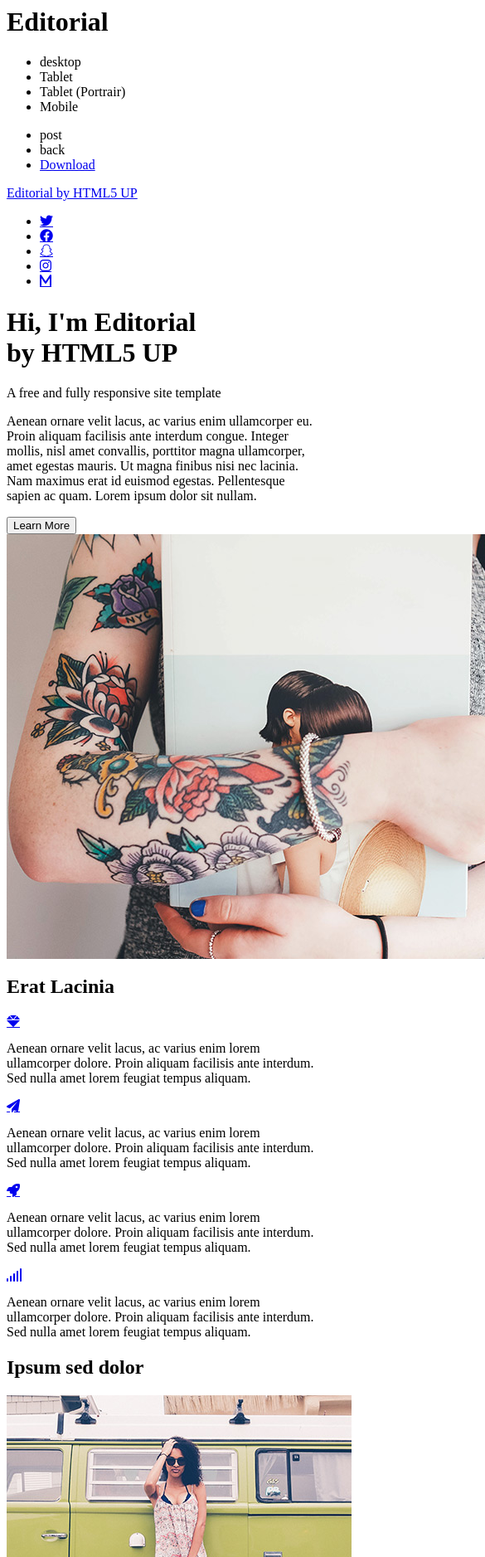
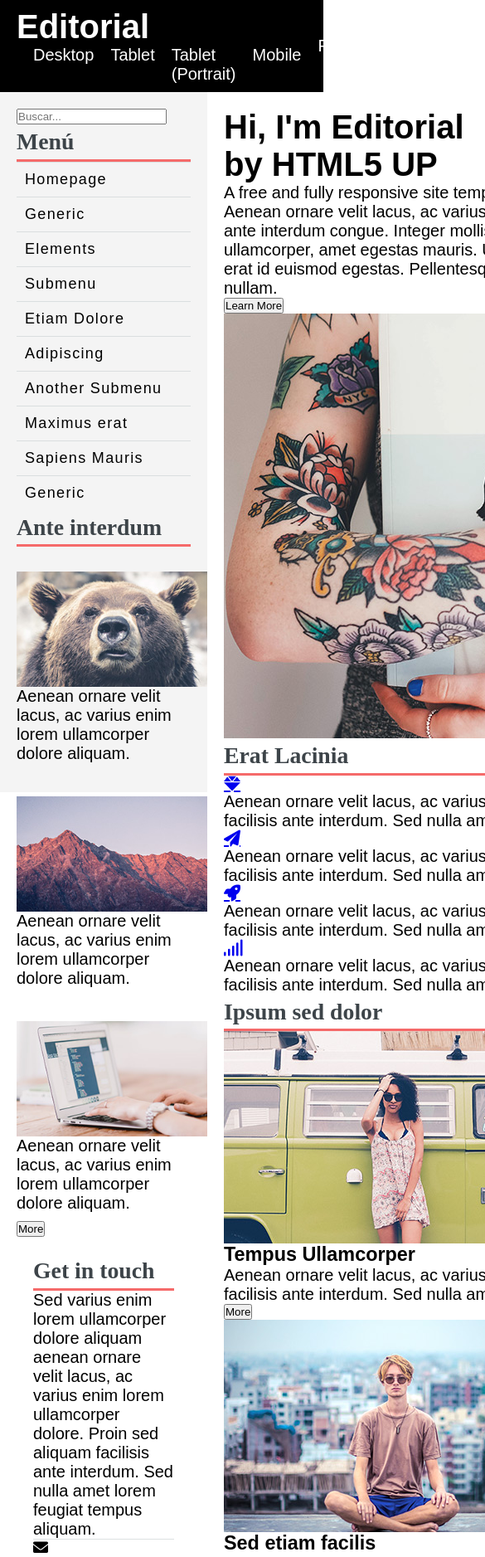
Before and after one commit to DavidHenrique24/2425-M9, a plain HTML site: page Practica/index.html in a window 390 px wide. Shown: the top 1877 px of the page at 83% size, 585 px wide, since content can reach past the window. Drawn offline with Linux system fonts and the light colour scheme.

Commit message:
actualizacion pagina

```diff
--- a/Practica/index.html
+++ b/Practica/index.html
@@ -1,151 +1,38 @@
 <html lang="es">
 <head>
     <meta charset="UTF-8">
-    <meta name="viewport" content="width=, initial-scale=1.0">
+    <meta name="viewport" content="width=device-width, initial-scale=1.0">
     <title>Editorial</title>
     <link rel="stylesheet" href="style.css">
     <link rel="stylesheet" href="https://cdnjs.cloudflare.com/ajax/libs/font-awesome/6.0.0-beta3/css/all.min.css">
+</head>
 
-
-</head>
-<header>
+<body>
+    <header class="menuArriba">
         <div class="headerIzquierdo">
             <h1>Editorial</h1>
             <ul>
-            <li>desktop</li>
-            <li>Tablet</li>
-            <li>Tablet (Portrair)</li>
-            <li>Mobile</li>
+                <li><a href="#">Desktop</a></li>
+                <li><a href="#">Tablet</a></li>
+                <li><a href="#">Tablet (Portrait)</a></li>
+                <li><a href="#">Mobile</a></li>
             </ul>
         </div>
         <div class="headerDerecho">
             <ul>
-            <li>post</li>
-            <li>back</li>
-             <li><a href="https://html5up.net/editorial" >Download <a></li>
+                <li><a href="#">Post</a></li>
+                <li><a href="#">Back</a></li>
+                <li><a href="https://html5up.net/editorial">Download</a></li>
             </ul>
         </div>
     </header>
-<body>
-    <div class="bannerEditorial">
-        <a href="https://html5up.net/editorial">Editorial by HTML5 UP</a>
-        <ul>
-            <li><a href="#" class="fab fa-twitter"></a></li>
-            <li><a href="#" class="fab fa-facebook"></a></li>
-            <li><a href="#" class="fab fa-snapchat"></a></li>
-            <li><a href="#" class="fab fa-instagram"></a></li>
-            <li><a href="#" class="fab fa-M"></a></li>
-        </ul>
 
-    </div>
-    <div class="bannerPrincipal>
-        <div class="Contenido">
-            <header>
-                <h1>Hi, I'm Editorial
-                 <br>
-                 by HTML5 UP
-                </h1>
-                <p>A free and fully responsive site template</p>
-                <p>Aenean ornare velit lacus, ac varius enim ullamcorper eu. Proin aliquam facilisis ante interdum congue. Integer mollis, nisl amet convallis, porttitor magna ullamcorper, amet egestas mauris. Ut magna finibus nisi nec lacinia. Nam maximus erat id euismod egestas. Pellentesque sapien ac quam. Lorem ipsum dolor sit nullam.</p>
-             <div class="btnMore"><button>Learn More</button></div>
-            </header>
-            <span class="imagenChica"><img src="image.png" alt=""></span>
-
-            <!-- Seccion 1 donde se muestra las caracteristicas -->
-            <div class="seccion">
-                <header class="tituloH2">
-                    <h2>Erat Lacinia</h2>
-                </header>
-                <div class="caracteristicas">
-                    <span class="icono"><a href="#" class="fas fa-gem"></a></span>
-                    <div class=""contenidoCaracte>
-                        <p>Aenean ornare velit lacus, ac varius enim lorem ullamcorper dolore. Proin aliquam facilisis ante interdum. Sed nulla amet lorem feugiat tempus aliquam.</p>
-                    </div>
-                </div>
-
-                <div class="caracteristicas">
-                    <span class="icono"><a href="#" class="fas fa-paper-plane"></a></span>
-                    <div class=""contenidoCaracte>
-                        <p>Aenean ornare velit lacus, ac varius enim lorem ullamcorper dolore. Proin aliquam facilisis ante interdum. Sed nulla amet lorem feugiat tempus aliquam.</p>
-                    </div>
-                </div>
-
-                <div class="caracteristicas">
-                    <span class="icono"><a href="#" class="fas fa-rocket"></a></span>
-                    <div class=""contenidoCaracte>
-                        <p>Aenean ornare velit lacus, ac varius enim lorem ullamcorper dolore. Proin aliquam facilisis ante interdum. Sed nulla amet lorem feugiat tempus aliquam.</p>
-                    </div>
-                </div>
-
-                <div class="caracteristicas">
-                    <span class="icono"><a href="#" class="fas fa-signal"></a></span>
-                    <div class=""contenidoCaracte>
-                        <p>Aenean ornare velit lacus, ac varius enim lorem ullamcorper dolore. Proin aliquam facilisis ante interdum. Sed nulla amet lorem feugiat tempus aliquam.</p>                    </div>
-                </div>
-
-
-
-
-
-
-
-
-            </div>
-            <div class="seccion">
-                <header class="tituloH2">
-                    <h2>Ipsum sed dolor</h2>
-                </header>
-                <div class="caracteristicas>
-                    <a href="#"><img src="chicaRosa.png" alt=""></a>
-                    <h3>Tempus Ullampcorper</h3>
-                    <p>Aenean ornare velit lacus, ac varius enim lorem ullamcorper dolore. Proin aliquam facilisis ante interdum. Sed nulla amet lorem feugiat tempus aliquam.</p>
-                    <button class="btnMore">More</button>
-                </div>
-
-                <div class="caracteristicas>
-                    <a href="#"><img src="yehor.png" alt=""></a>
-                    <h3>Sed etiam facilis</h3>
-                    <p>Aenean ornare velit lacus, ac varius enim lorem ullamcorper dolore. Proin aliquam facilisis ante interdum. Sed nulla amet lorem feugiat tempus aliquam.</p>
-                    <button class="btnMore">More</button>
-                </div>
-
-                <div class="caracteristicas>
-                    <a href="#"><img src="kobe.png" alt=""></a>
-                    <h3>Feugiat lorem aenean</h3>
-                    <p>Aenean ornare velit lacus, ac varius enim lorem ullamcorper dolore. Proin aliquam facilisis ante interdum. Sed nulla amet lorem feugiat tempus aliquam.</p>
-                    <button class="btnMore">More</button>
-                </div>
-
-                <div class="caracteristicas>
-                    <a href="#"><img src="camara.png" alt=""></a>
-                    <h3>Amet varius aliquam</h3>
-                    <p>Aenean ornare velit lacus, ac varius enim lorem ullamcorper dolore. Proin aliquam facilisis ante interdum. Sed nulla amet lorem feugiat tempus aliquam.</p>
-                    <button class="btnMore">More</button>
-                </div>
-
-                <div class="caracteristicas>
-                    <a href="#"><img src="tijera.png" alt=""></a>
-                    <h3>Nulla amet dolore</h3>
-                    <p>Aenean ornare velit lacus, ac varius enim lorem ullamcorper dolore. Proin aliquam facilisis ante interdum. Sed nulla amet lorem feugiat tempus aliquam.</p>
-                    <button class="btnMore">More</button>
-                </div>
-
-                <div class="caracteristicas>
-                    <a href="#"><img src="chicaRubia.png" alt=""></a>
-                    <h3>Interdum aenean</h3>
-                    <p>Aenean ornare velit lacus, ac varius enim lorem ullamcorper dolore. Proin aliquam facilisis ante interdum. Sed nulla amet lorem feugiat tempus aliquam.</p>
-                    <button class="btnMore">More</button>
-                </div>
-            </div>
-
-        </div>
-
-        <!-- Menu izquierdo -->
+    <div class="contenedorPrincipal">
+        <!-- Menú izquierdo -->
         <div class="menuIzquierdo">
             <input type="text" name="query" placeholder="Buscar..." required>
-            <!-- Menu -->
             <nav id="menuTitulo">
-              <header><h2>Menu</h2></header>
+                <header><h2>Menú</h2></header>
                 <ul>
                     <li><a href="#">Homepage</a></li>
                     <li><a href="#">Generic</a></li>
@@ -158,86 +45,132 @@
                     <li><a href="#">Sapiens Mauris</a></li>
                     <li><a href="#">Generic</a></li>
                 </ul>
-
             </nav>
-
-            <!-- Seccion 2 que son tarjetas con iamgenes -->
             <div class="imgIzquierdas">
                 <header><h2>Ante interdum</h2></header>
                 <div class="tarjetasMenu">
                     <a href="#" class="imagenMenu"><img src="oso.png" alt=""></a>
                     <p>Aenean ornare velit lacus, ac varius enim lorem ullamcorper dolore aliquam.</p>
-                    <br>
                 </div>
-                <div class="tarjetasMenu"></div>
+                <div class="tarjetasMenu">
                     <a href="#" class="imagenMenu"><img src="montana.png" alt=""></a>
                     <p>Aenean ornare velit lacus, ac varius enim lorem ullamcorper dolore aliquam.</p>
-                    <br>
                 </div>
-                <div class="tarjetasMenu"></div>
+                <div class="tarjetasMenu">
                     <a href="#" class="imagenMenu"><img src="compu.png" alt=""></a>
                     <p>Aenean ornare velit lacus, ac varius enim lorem ullamcorper dolore aliquam.</p>
-                    <br>
                 </div>
             </div>
             <button class="btnMore">More</button>
-            <!-- Seccion 3 de informacion -->
             <div class="infoIzquierda">
                 <header><h2>Get in touch</h2></header>
                 <p>Sed varius enim lorem ullamcorper dolore aliquam aenean ornare velit lacus, ac varius enim lorem ullamcorper dolore. Proin sed aliquam facilisis ante interdum. Sed nulla amet lorem feugiat tempus aliquam.</p>
                 <ul>
-                  <li class="fas fa-envelope"><a href="#">information@untitled.tld</a></li>
-                  <li class="fas fa-phone"><a href="#">(000)0000-0000</a></li>
-                  <li class="fas fa-house"><a href="#">information@untitled.tld</a></li>
+                    <li><span class="fas fa-envelope"></span> <a href="mailto:information@untitled.tld">information@untitled.tld</a></li>
+                    <li><span class="fas fa-phone"></span> <a href="tel:+0000000000">(000) 0000-0000</a></li>
+                    <li><span class="fas fa-house"></span> <a href="#">1234 Somewhere Road, Nashville, TN 00000</a></li>
                 </ul>
+            </div>
             <footer id="footMenu">
                 <p>© Untitled. All rights reserved. Demo Images: Unsplash. Design: HTML5 UP.</p>
-
-
-
-
-
             </footer>
-
-
-
-
         </div>
 
+        <!-- Banner Principal -->
+        <div class="bannerPrincipal">
+            <div class="Contenido">
+                <header>
+                    <h1>Hi, I'm Editorial<br>by HTML5 UP</h1>
+                    <p>A free and fully responsive site template</p>
+                    <p>Aenean ornare velit lacus, ac varius enim ullamcorper eu. Proin aliquam facilisis ante interdum congue. Integer mollis, nisl amet convallis, porttitor magna ullamcorper, amet egestas mauris. Ut magna finibus nisi nec lacinia. Nam maximus erat id euismod egestas. Pellentesque sapien ac quam. Lorem ipsum dolor sit nullam.</p>
+                    <div class="btnMore"><button>Learn More</button></div>
+                </header>
+                <span class="imagenChica"><img src="image.png" alt=""></span>
 
-
-
-
-
-
-
-
-
-
-
+                <div class="seccion">
+                    <header class="tituloH2">
+                        <h2>Erat Lacinia</h2>
+                    </header>
+                    <div class="caracteristicas">
+                        <span class="icono"><a href="#" class="fas fa-gem"></a></span>
+                        <div class="contenidoCaracte">
+                            <p>Aenean ornare velit lacus, ac varius enim lorem ullamcorper dolore. Proin aliquam facilisis ante interdum. Sed nulla amet lorem feugiat tempus aliquam.</p>
+                        </div>
+                    </div>
+                    <div class="caracteristicas">
+                        <span class="icono"><a href="#" class="fas fa-paper-plane"></a></span>
+                        <div class="contenidoCaracte">
+                            <p>Aenean ornare velit lacus, ac varius enim lorem ullamcorper dolore. Proin aliquam facilisis ante interdum. Sed nulla amet lorem feugiat tempus aliquam.</p>
+                        </div>
+                    </div>
+                    <div class="caracteristicas">
+                        <span class="icono"><a href="#" class="fas fa-rocket"></a></span>
+                        <div class="contenidoCaracte">
+                            <p>Aenean ornare velit lacus, ac varius enim lorem ullamcorper dolore. Proin aliquam facilisis ante interdum. Sed nulla amet lorem feugiat tempus aliquam.</p>
+                        </div>
+                    </div>
+                    <div class="caracteristicas">
+                        <span class="icono"><a href="#" class="fas fa-signal"></a></span>
+                        <div class="contenidoCaracte">
+                            <p>Aenean ornare velit lacus, ac varius enim lorem ullamcorper dolore. Proin aliquam facilisis ante interdum. Sed nulla amet lorem feugiat tempus aliquam.</p>
+                        </div>
+                    </div>
+                </div>
+                <div class="seccion">
+                    <header class="tituloH2">
+                        <h2>Ipsum sed dolor</h2>
+                    </header>
+                    <div class="caracteristicas">
+                        <a href="#"><img src="chicaRosa.png" alt=""></a>
+                        <h3>Tempus Ullamcorper</h3>
+                        <p>Aenean ornare velit lacus, ac varius enim lorem ullamcorper dolore. Proin aliquam facilisis ante interdum. Sed nulla amet lorem feugiat tempus aliquam.</p>
+                        <button class="btnMore">More</button>
+                    </div>
+                    <div class="caracteristicas">
+                        <a href="#"><img src="yehor.png" alt=""></a>
+                        <h3>Sed etiam facilis</h3>
+                        <p>Aenean ornare velit lacus, ac varius enim lorem ullamcorper dolore. Proin aliquam facilisis ante interdum. Sed nulla amet lorem feugiat tempus aliquam.</p>
+                        <button class="btnMore">More</button>
+                    </div>
+                    <div class="caracteristicas">
+                        <a href="#"><img src="kobe.png" alt=""></a>
+                        <h3>Feugiat lorem aenean</h3>
+                        <p>Aenean ornare velit lacus, ac varius enim lorem ullamcorper dolore. Proin aliquam facilisis ante interdum. Sed nulla amet lorem feugiat tempus aliquam.</p>
+                        <button class="btnMore">More</button>
+                    </div>
+                    <div class="caracteristicas">
+                        <a href="#"><img src="camara.png" alt=""></a>
+                        <h3>Amet varius aliquam</h3>
+                        <p>Aenean ornare velit lacus, ac varius enim lorem ullamcorper dolore. Proin aliquam facilisis ante interdum. Sed nulla amet lorem feugiat tempus aliquam.</p>
+                        <button class="btnMore">More</button>
+                    </div>
+                    <div class="caracteristicas">
+                        <a href="#"><img src="tijera.png" alt=""></a>
+                        <h3>Nulla amet dolore</h3>
+                        <p>Aenean ornare velit lacus, ac varius enim lorem ullamcorper dolore. Proin aliquam facilisis ante interdum. Sed nulla amet lorem feugiat tempus aliquam.</p>
+                        <button class="btnMore">More</button>
+                    </div>
+                    <div class="caracteristicas">
+                        <a href="#"><img src="chicaRubia.png" alt=""></a>
+                        <h3>Interdum aenean</h3>
+                        <p>Aenean ornare velit lacus, ac varius enim lorem ullamcorper dolore. Proin aliquam facilisis ante interdum. Sed nulla amet lorem feugiat tempus aliquam.</p>
+                        <button class="btnMore">More</button>
+                    </div>
+                </div>
+            </div>
+        </div>
     </div>
 
-
-
-
-
-
-
-
-
-
-
-
-
-
-
-
-
-
+    <div class="bannerEditorial">
+        <a href="https://html5up.net/editorial">Editorial by HTML5 UP</a>
+        <ul>
+            <li><a href="#" class="fab fa-twitter"></a></li>
+            <li><a href="#" class="fab fa-facebook"></a></li>
+            <li><a href="#" class="fab fa-snapchat"></a></li>
+            <li><a href="#" class="fab fa-instagram"></a></li>
+            <li><a href="#" class="fab fa-medium"></a></li>
+        </ul>
     </div>
 
-
-
 </body>
-
 </html>
--- a/Practica/style.css
+++ b/Practica/style.css
@@ -0,0 +1,187 @@
+* {
+    box-sizing: border-box;
+    margin: 0;
+    padding: 0;
+}
+
+body {
+    font-family: Arial, sans-serif;
+    font-size: 20px;
+}
+
+.contenedorPrincipal {
+    display: flex;
+}
+
+.menuIzquierdo {
+    width: 250px;
+    padding: 20px;
+    background-color: #f5f6f7;
+    height: 100vh;
+}
+
+.bannerPrincipal {
+    flex-grow: 1;
+    padding: 20px;
+}
+
+.bannerEditorial {
+    background-color: #eaeaea;
+    padding: 10px;
+    text-align: center;
+}
+
+h2 {
+    color: #3d4449;
+    font-family: "Roboto Slab", serif;
+    font-weight: 700;
+    line-height: 1.5;
+    font-size: 1.38889em;
+    border-bottom: solid 3px #f56a6a;
+}
+
+.menuIzquierdo ul {
+    list-style-type: none;
+    padding: 0;
+    margin: 0;
+}
+
+.menuIzquierdo li {
+    font-size: 0.9em;
+    letter-spacing: 0.075em;
+    border-top: solid 1px rgba(210, 215, 217, 0.75); /* Línea superior de cada item */
+}
+
+.menuIzquierdo li a {
+    text-decoration: none;
+    color: inherit;
+    display: block;
+    padding: 10px;
+}
+
+
+.matrizArticulos {
+    display: flex;
+    flex-wrap: wrap;
+    gap: 20px;
+}
+
+.matrizArticulos article {
+    width: 45%; /* Ajusta según el diseño deseado */
+    padding: 10px;
+    border: 1px solid #ddd;
+    border-radius: 5px;
+}
+
+/* Estilos para las imágenes y el texto */
+.textoImagen {
+    display: flex;
+    align-items: center;
+}
+
+.textoIzquierda {
+    flex: 1;
+    padding: 20px;
+}
+
+.imagenDerecha img {
+    max-width: 100%;
+    height: auto;
+}
+
+
+.menuDerecho {
+    width: 250px;
+    padding: 20px;
+    background-color: #f4f4f4;
+    height: 100vh;
+}
+
+.imgIzquierdas {
+    display: flex;
+    flex-direction: column;
+    gap: 20px; /* Espacio entre las tarjetas */
+}
+
+.imagenMenu img {
+    max-width: 230px;
+    height: auto;
+    display: block;
+}
+.tarjetasMenu {
+    margin: 10px 0;
+}
+
+.infoIzquierda {
+    padding: 20px;
+}
+
+.formularioBusqueda {
+    padding: 20px;
+}
+
+.formularioBusqueda input {
+    padding: 10px;
+    margin-right: 10px;
+    border: 1px solid #ccc;
+    border-radius: 5px;
+}
+
+.formularioBusqueda button {
+    padding: 10px;
+    border: none;
+    background-color: #f56a6a;
+    color: white;
+    border-radius: 5px;
+    cursor: pointer;
+}
+
+.menuArriba {
+    display: flex;
+    justify-content: space-between;
+    align-items: center;
+    background-color: black;
+    color: white;
+    padding: 10px 20px;
+}
+
+.menuArriba h1 {
+    margin: 0;
+}
+
+.menuArriba ul {
+    list-style: none;
+    padding: 0;
+    margin: 0;
+    display: flex;
+}
+
+.menuArriba li {
+    margin-left: 20px;
+}
+
+.menuArriba a {
+    color: white;
+    text-decoration: none;
+}
+
+.menuArriba a:hover {
+    text-decoration: underline;
+}
+
+
+.contenedorPrincipal {
+    display: flex;
+}
+
+
+.menuIzquierdo {
+    width: 250px;
+    background: #f4f4f4;
+    padding: 20px;
+}
+
+.bannerPrincipal {
+    flex-grow: 1;
+    padding: 20px;
+}
--- /dev/null
+++ b/practica para recordar/style.css
@@ -0,0 +1,46 @@
+h1{
+    color: rgb(211, 0, 0);
+    text-size-adjust: 20px;
+    font-family: 'Gill Sans', 'Gill Sans MT', Calibri, 'Trebuchet MS', sans-serif;
+    text-align: center;
+}
+.secondary{
+    color: rgb(230, 245, 18);
+    font-size: 24px;
+    font-family: 'Courier New', Courier, monospace;
+}
+body{
+    background: linear-gradient(#e66465, #9198e5);
+
+}
+.cuadrado{
+    margin: 50px;
+    padding: 50px;
+    border: 10px solid white;
+
+}
+
+.box{
+   padding: 20px;
+    border: 8px solid white;
+
+}
+.container{
+    display: flex;
+    justify-content: space-around;
+    align-items: center;
+}
+button{
+    background-color: rgb(93, 93, 253);
+    color: white;
+    border: none;
+    padding: 10px 20px;
+    cursor: pointer;
+   margin-top: 20px;
+   margin-left: 400px;
+
+
+}
+button:hover{
+    background-color: darkblue;
+}
```
Also changed, not shown: practica para recordar/index2.html (added, +24 -0 lines). Lines whose indentation alone changed are shown as unchanged.
